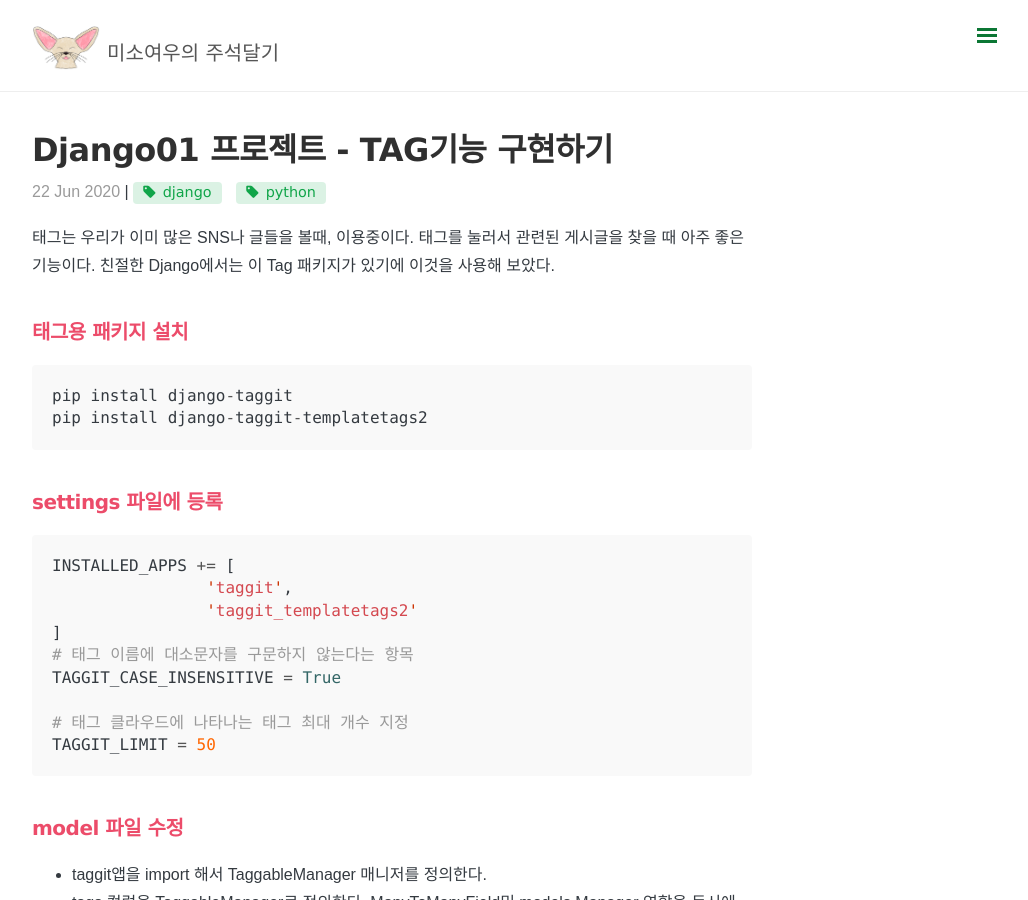
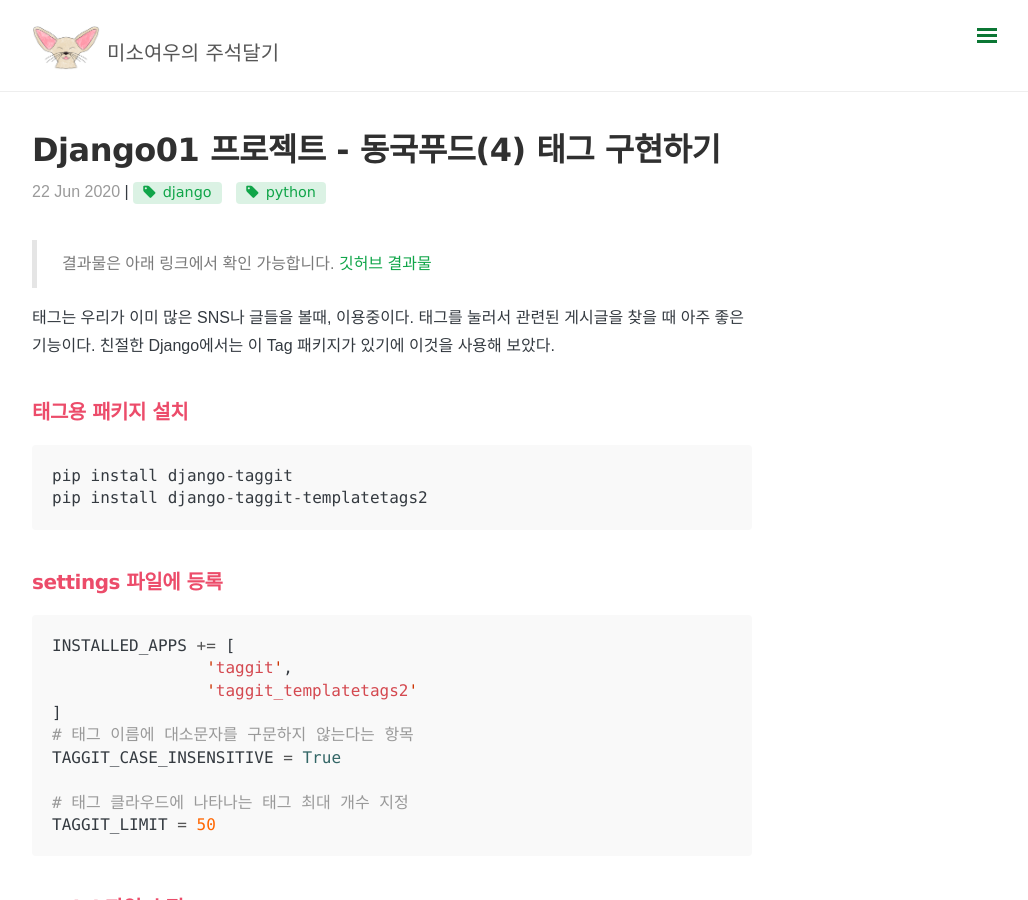
Before and after one commit to somefood/somefood.github.io, a Jekyll site: the page built from _posts/Django/2020-06-22-django01-project04-import_tag.md, in a window 1280 px wide and 900 px high. Shown: the whole window, without its empty margins (248-1276 px from the left). Built offline with Jekyll 4.4.1, drawn with Linux system fonts in a browser that asks for light colours; nearby versions of some CDN libraries; comment, search, counter and statistics services are not loaded.

Commit message:
수정: 내용 추가

```diff
--- a/_posts/Django/2020-06-22-django01-project04-import_tag.md
+++ b/_posts/Django/2020-06-22-django01-project04-import_tag.md
@@ -1,10 +1,15 @@
 ---
 layout: post
-title: Django01 프로젝트 - TAG기능 구현하기
+title: Django01 프로젝트 - 동국푸드(4) 태그 구현하기
 category: Django
 tags: [django, python]
 comments: true
 ---
+
+
+> 결과물은 아래 링크에서 확인 가능합니다.
+[깃허브](https://github.com/somefood/dongguk_food)
+[결과물](http://somefood.pythonanywhere.com/)
 
 태그는 우리가 이미 많은 SNS나 글들을 볼때, 이용중이다. 태그를 눌러서 관련된 게시글을 찾을 때 아주 좋은 기능이다. 친절한 Django에서는 이 Tag 패키지가 있기에 이것을 사용해 보았다.
 
```
